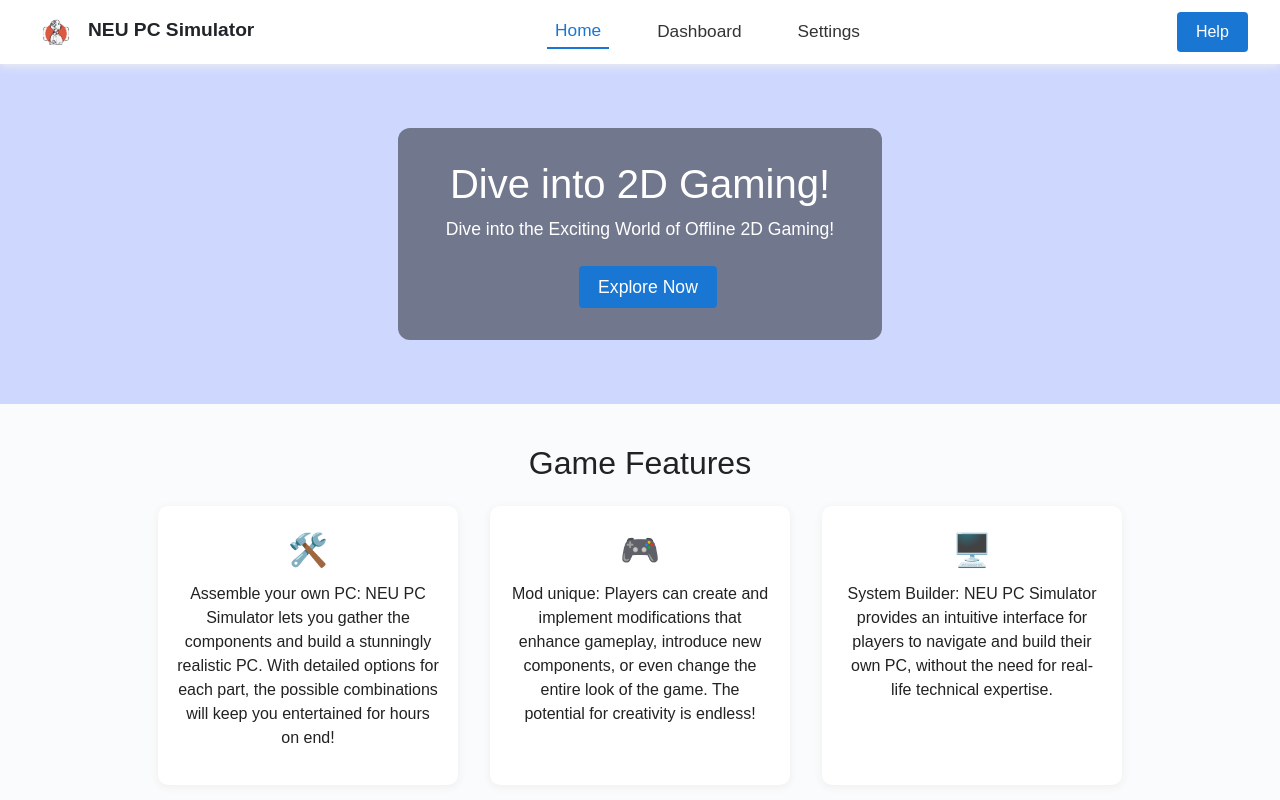
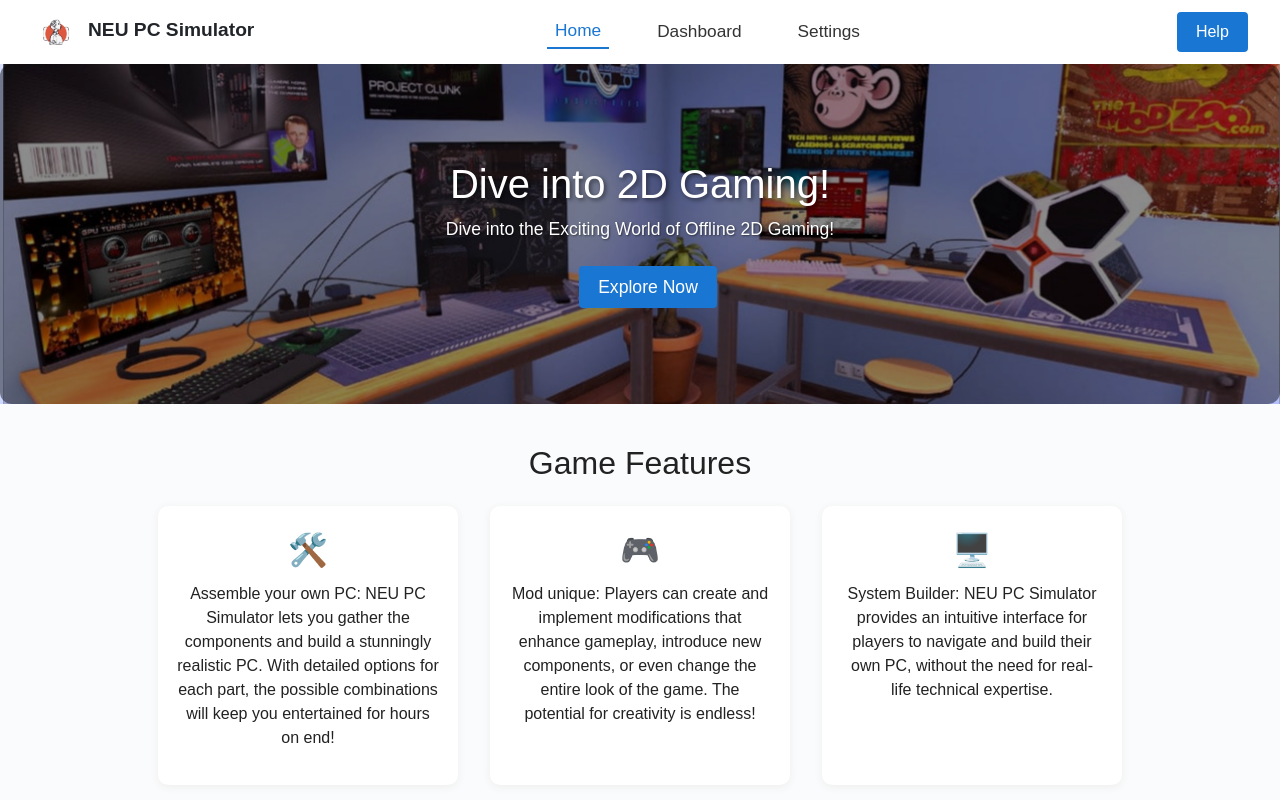
Before and after one commit to JohnLeeAeolus/NEU-PC-Simulator, a React (Vite) app: page / in a window 1280 px wide. Shown: the top 800 px of the page. Built offline with nearby package versions, Linux system fonts and the light colour scheme.

Commit message:
Refactor HeroSection component to use imported background image with improved styling for better visual presentation.

```diff
--- /dev/null
+++ b/src/Components/shared/HeroSection.css
@@ -0,0 +1,69 @@
+.hero {
+    position: relative;
+    height: 100vh;
+    width: 100%;
+    display: flex;
+    align-items: center;
+    justify-content: center;
+    text-align: center;
+    color: white;
+}
+
+.hero-overlay {
+    position: absolute;
+    top: 0;
+    left: 0;
+    right: 0;
+    bottom: 0;
+    background: rgba(0, 0, 0, 0.5);
+    display: flex;
+    flex-direction: column;
+    justify-content: center;
+    align-items: center;
+    padding: 2rem;
+}
+
+.hero h1 {
+    font-size: 3.5rem;
+    margin-bottom: 1rem;
+    text-shadow: 2px 2px 4px rgba(0, 0, 0, 0.5);
+}
+
+.hero-subtitle {
+    font-size: 1.5rem;
+    margin-bottom: 2rem;
+    max-width: 600px;
+    text-shadow: 1px 1px 2px rgba(0, 0, 0, 0.5);
+}
+
+.btn-explore {
+    padding: 1rem 2rem;
+    font-size: 1.2rem;
+    background-color: #007bff;
+    color: white;
+    border: none;
+    border-radius: 5px;
+    cursor: pointer;
+    transition: all 0.3s ease;
+}
+
+.btn-explore:hover {
+    background-color: #0056b3;
+    transform: translateY(-2px);
+    box-shadow: 0 4px 8px rgba(0, 0, 0, 0.2);
+}
+
+@media (max-width: 768px) {
+    .hero h1 {
+        font-size: 2.5rem;
+    }
+
+    .hero-subtitle {
+        font-size: 1.2rem;
+    }
+
+    .btn-explore {
+        padding: 0.8rem 1.6rem;
+        font-size: 1rem;
+    }
+}
--- a/src/Components/shared/HeroSection.jsx
+++ b/src/Components/shared/HeroSection.jsx
@@ -1,10 +1,20 @@
 import React from "react";
 import { useNavigate } from "react-router-dom";
+import selection from '../../assets/selection.png';
+import './HeroSection.css';
 
 export default function HeroSection() {
     const navigate = useNavigate();
     return (
-        <section className="hero" style={{ Image: './assets/selection.png' }}>
+        <section
+            className="hero"
+            style={{
+                backgroundImage: `url(${selection})`,
+                backgroundSize: 'cover',
+                backgroundPosition: 'center',
+                backgroundRepeat: 'no-repeat'
+            }}
+        >
             <div className="hero-overlay">
                 <h1>Dive into 2D Gaming!</h1>
                 <p className="hero-subtitle">
```
